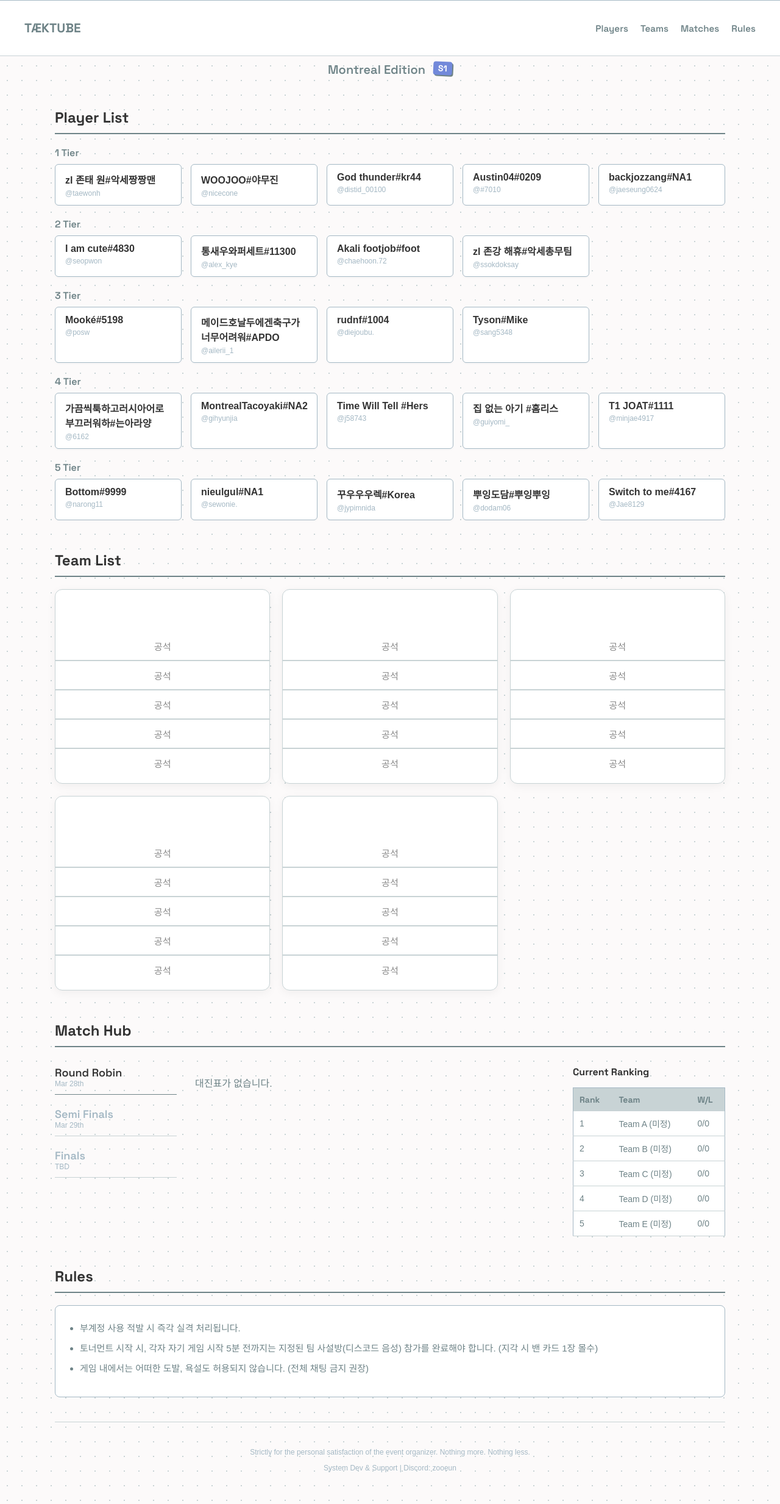
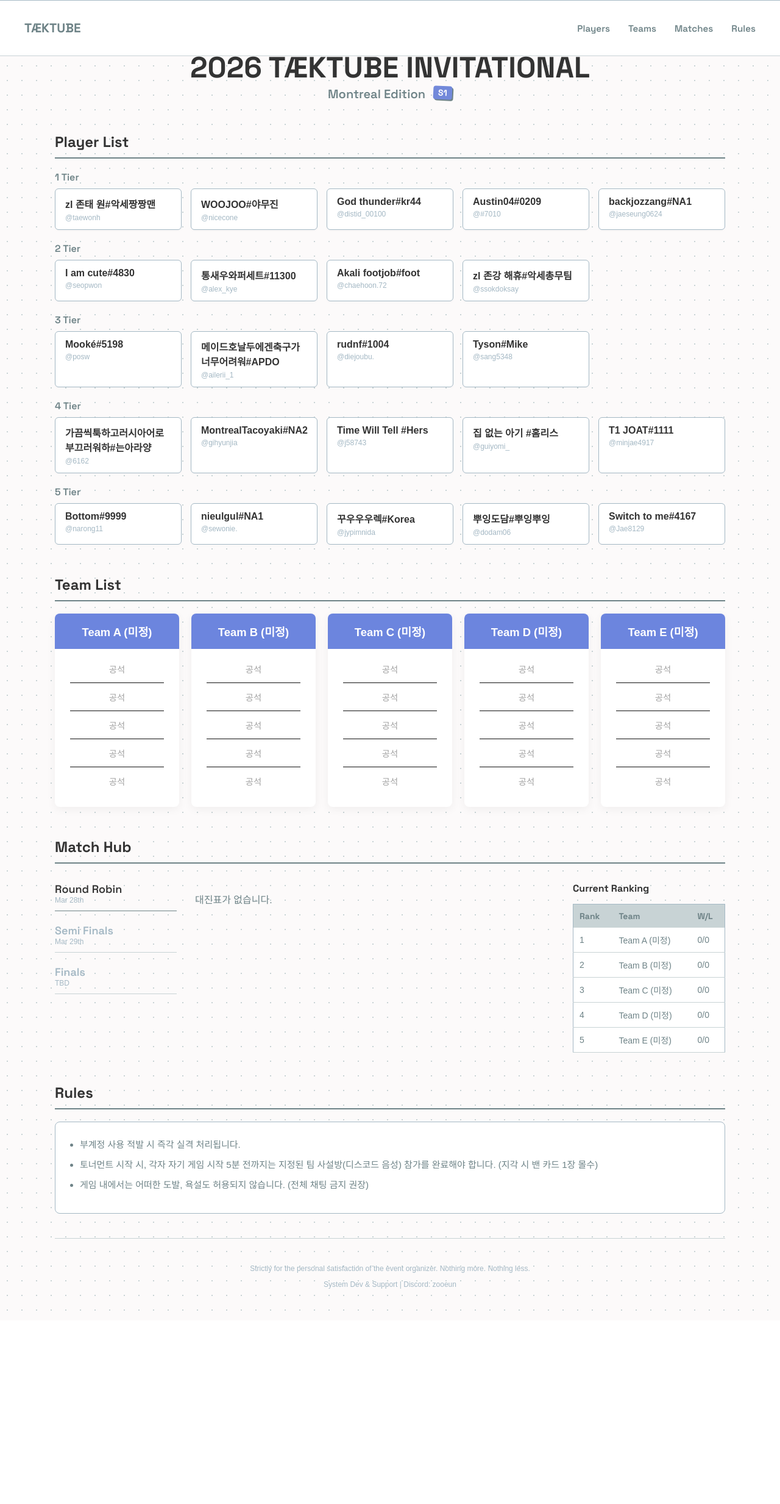
Before and after one commit to lzooeun/tournament, a Django app: page / in a window 1280 px wide. Shown: the whole page at 61% size. After the commit the page ends 2149 px from the top, so only its background shows below. Run offline with Django 5.2, Linux system fonts and the light colour scheme; data comes from the database, SQL or seed files in the repository; data that the repository does not hold is empty; some web fonts are replaced.

Commit message:
fix: style

```diff
--- a/tournament/static/tournament/css/style.css
+++ b/tournament/static/tournament/css/style.css
@@ -15,9 +15,15 @@ body {
     color: var(--text-dark);
     margin: 0;
     padding: 40px 20px;
+    padding-top: 80px;
     display: flex;
     flex-direction: column;
     align-items: center;
+}
+
+html {
+    scroll-behavior: smooth;
+    scroll-padding-top: 90px;
 }
 
 .container { width: 100%; max-width: 1100px; }
@@ -36,15 +42,16 @@ nav {
     padding: 15px 0; margin-bottom: 40px; font-weight: 500;
 }
 
-/* --- Navbar Styles --- */
 .navbar {
-    position: fixed; /* 화면 상단에 고정 */
+    position: fixed;
     top: 0;
+    left: 0; /* 왼쪽 여백 초기화 */
     width: 100%;
-    height: 60px; /* 네비게이션 바 높이 */
-    background-color: #fff; /* 하얀색 배경 */
-    border-bottom: 1px solid var(--border-light); /* 밑줄 */
-    z-index: 1000; /* 다른 요소 위에 뜨게 */
+    height: 60px;
+    background-color: rgba(255, 255, 255, 0.95); /* 살짝 투명해서 예쁨 */
+    backdrop-filter: blur(5px);
+    border-bottom: 1px solid var(--border-light);
+    z-index: 1000;
     font-family: 'Space Grotesk', sans-serif;
     display: flex;
     align-items: center;
@@ -68,26 +75,22 @@ nav {
 
 .nav-links {
     display: flex;
-    gap: 20px;
+    list-style: none; /* 점 없애기 */
+    gap: 30px;
+    margin: 0;
+    padding: 0;
 }
 
-.nav-links a {
+.nav-links li a {
     text-decoration: none;
     color: var(--text-dark);
     font-weight: 600;
     font-size: 0.95rem;
-    transition: color 0.2s;
+    transition: color 0.2s ease;
 }
 
-.nav-links a:hover {
-    color: var(--primary-color); /* 호버 시 파란색으로 변경 */
-}
-
-/* --- 부드러운 스크롤 --- */
-html {
-    scroll-behavior: smooth;
-    /* 네비게이션 바 높이만큼 스크롤 위치 보정 */
-    scroll-padding-top: 80px;
+.nav-links li:hover a {
+    color: #6C85DE;
 }
 
 /* Player List (Grid System) */
@@ -107,65 +110,78 @@ html {
 /* --- Team Card New Styles --- */
 .team-grid {
     display: grid;
-    grid-template-columns: repeat(auto-fill, minmax(280px, 1fr));
+    /* 🎯 전체 화면에서 정확히 5개가 꽉 차게 한 줄로 정렬! */
+    grid-template-columns: repeat(5, 1fr);
     gap: 20px;
     margin-bottom: 40px;
 }
 
 .team-card {
     background-color: #fff;
-    border-radius: 12px;
+    border-radius: 8px; /* 사진과 같은 약간 둥근 모서리 */
     box-shadow: 0 4px 15px rgba(0, 0, 0, 0.05); /* 은은한 그림자 */
-    overflow: hidden; /* 헤더 둥근 모서리 적용을 위해 필요 */
-    border: 1px solid var(--border-light);
+    overflow: hidden; /* 헤더 모서리 깎기 위해 필수 */
+    border: none; /* 겉 테두리 없음 */
 }
 
-/* 새로 만든 헤더 스타일 */
+/* 사진과 똑같은 꽉 찬 파란색 헤더 */
 .team-card-header {
-    background-color: var(--primary-color); /* 파란색 배경 */
-    padding: 15px;
-    color: #fff; /* 흰색 글씨 */
+    background-color: #6C85DE; /* 2번째 사진과 유사한 파란색 */
+    padding: 16px 10px;
     text-align: center;
 }
 
 .team-card-header .team-name {
-    font-size: 1.25rem;
+    font-size: 1.15rem;
     font-weight: 700;
+    color: #ffffff;
     margin: 0;
 }
 
+/* 멤버 목록 감싸는 부분 */
 .team-card-body {
-    padding: 10px 0; /* 내부 여백 */
+    padding: 10px 0 20px 0;
 }
 
+/* 멤버 텍스트와 사이사이 선 (사진과 똑같이 구현) */
 .team-member {
-    padding: 12px 20px;
-    border-bottom: 2px solid var(--border-light); /* 구분선을 더 진하게 */
-    color: var(--text-dark);
-    font-weight: 500;
-    font-size: 0.95rem;
+    /* 🎯 margin을 줘서 선이 양 끝에 닿지 않고 사진처럼 끊어지게 만듦! */
+    margin: 0 25px;
+    padding: 12px 0;
+    border-bottom: 1px solid #111; /* 사진처럼 진한 검정색 밑줄 */
+    color: #111;
+    font-weight: 700; /* Riot#ID 처럼 굵게 */
+    font-size: 0.9rem;
     text-align: center;
+    transition: background-color 0.2s;
 }
 
-/* 맨 마지막 구분선 제거 */
-.team-card-body .team-member:last-child {
+/* 맨 마지막 줄은 선이 없도록 */
+.team-member:last-child {
     border-bottom: none;
 }
 
 /* 공석 스타일 */
 .team-member.empty-slot {
-    color: #888; /* 옅은 회색 */
-    font-weight: 400;
+    color: #a0a0a0;
+    font-weight: 500;
 }
 
-/* 클릭 가능한 플레이어 스타일 */
+/* 클릭 가능한 유저 호버 시 (글자 뒤쪽 배경만 살짝 어두워짐) */
 .team-member.active-player {
     cursor: pointer;
-    transition: background-color 0.2s;
+}
+.team-member.active-player:hover {
+    background-color: #f8f9fa;
+    border-radius: 4px; /* 호버 배경이 네모나게 예쁘게 잡히도록 */
 }
 
-.team-member.active-player:hover {
-    background-color: rgba(var(--primary-color-rgb), 0.05); /* 호버 시 아주 옅은 파란색 배경 */
+/* 📱 모바일/태블릿 반응형 처리 (화면 좁아지면 자동으로 열 개수 줄임) */
+@media (max-width: 1200px) {
+    .team-grid { grid-template-columns: repeat(3, 1fr); }
+}
+@media (max-width: 768px) {
+    .team-grid { grid-template-columns: 1fr; }
 }
 
 /* 3-Column Match Hub */
--- a/tournament/templates/tournament/home.html
+++ b/tournament/templates/tournament/home.html
@@ -11,16 +11,15 @@
     <link rel="stylesheet" as="style" crossorigin href="https://cdn.jsdelivr.net/gh/orioncactus/pretendard@v1.3.9/dist/web/static/pretendard.min.css" />
     <link rel="stylesheet" href="{% static 'tournament/css/style.css' %}">
 </head>
-<body>
 <nav class="navbar">
     <div class="nav-container">
         <div class="nav-logo">TÆKTUBE</div>
-        <div class="nav-links">
-            <a href="#player-list">Players</a>
-            <a href="#team-list">Teams</a>
-            <a href="#match-hub">Matches</a>
-            <a href="#rules">Rules</a>
-        </div>
+        <ul class="nav-links">
+            <li><a href="#player-list">Players</a></li>
+            <li><a href="#team-list">Teams</a></li>
+            <li><a href="#match-hub">Matches</a></li>
+            <li><a href="#rules">Rules</a></li>
+        </ul>
     </div>
 </nav>
 <div class="container">
```
